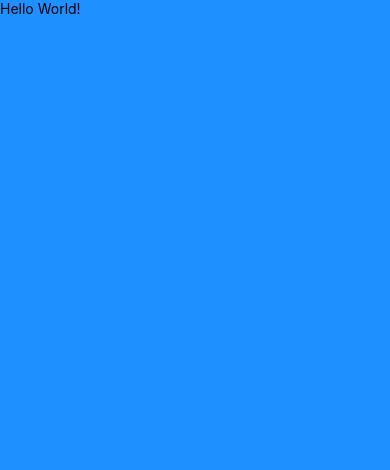
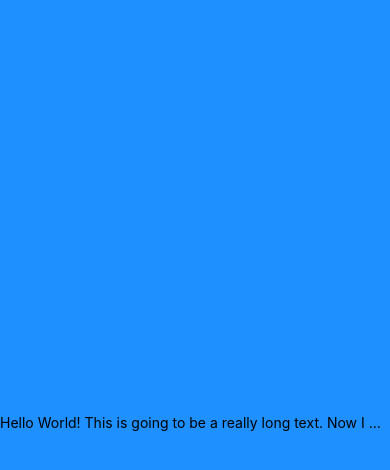
Before and after one commit to QuintonEL/DoneWithIt, a React Native app: screen / in a window 390 px wide. Shown: the top 470 px of the page. Built offline with nearby package versions, Linux system fonts and the light colour scheme.

Commit message:
addded function to consolee log when user clicks on text

```diff
--- a/App.js
+++ b/App.js
@@ -1,11 +1,16 @@
 import React from "react";
-import { StyleSheet, Text, View, SafeAreaView } from "react-native";
+import { StyleSheet, Text, View } from "react-native";
 
 export default function App() {
+  const handlePress = () => console.log('text pressed');
+
   return (
-    <SafeAreaView style={styles.container}>
-      <Text>Hello World!</Text>
-    </SafeAreaView>
+    <View style={styles.container}>
+      <Text numberOfLines={1} onPress={handlePress}>
+        Hello World! This is going to be a really long text. Now I want to make
+        this even longer than this and see what happens
+      </Text>
+    </View>
   );
 }
 
@@ -13,5 +18,7 @@ const styles = StyleSheet.create({
   container: {
     flex: 1,
     backgroundColor: "dodgerblue",
+    alignItems: "center",
+    justifyContent: "center",
   },
 });
```
